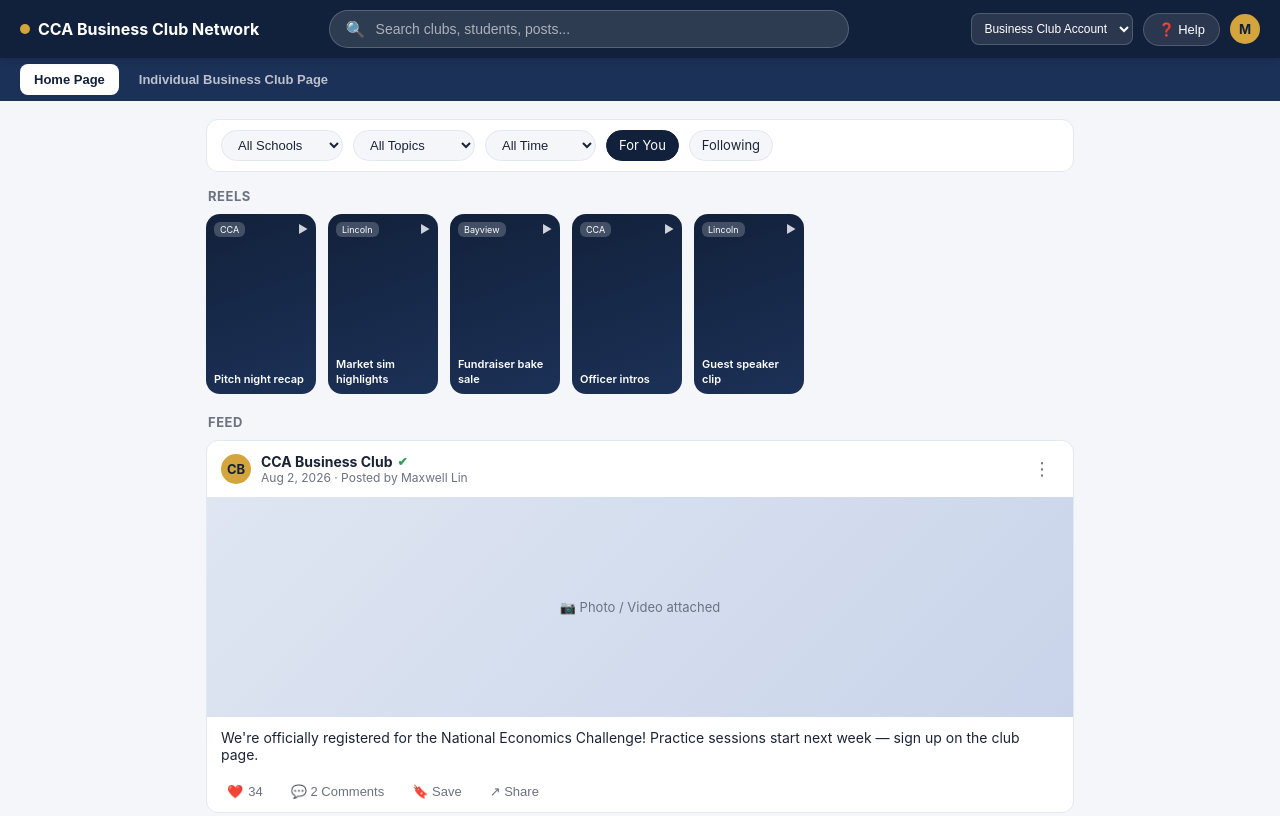
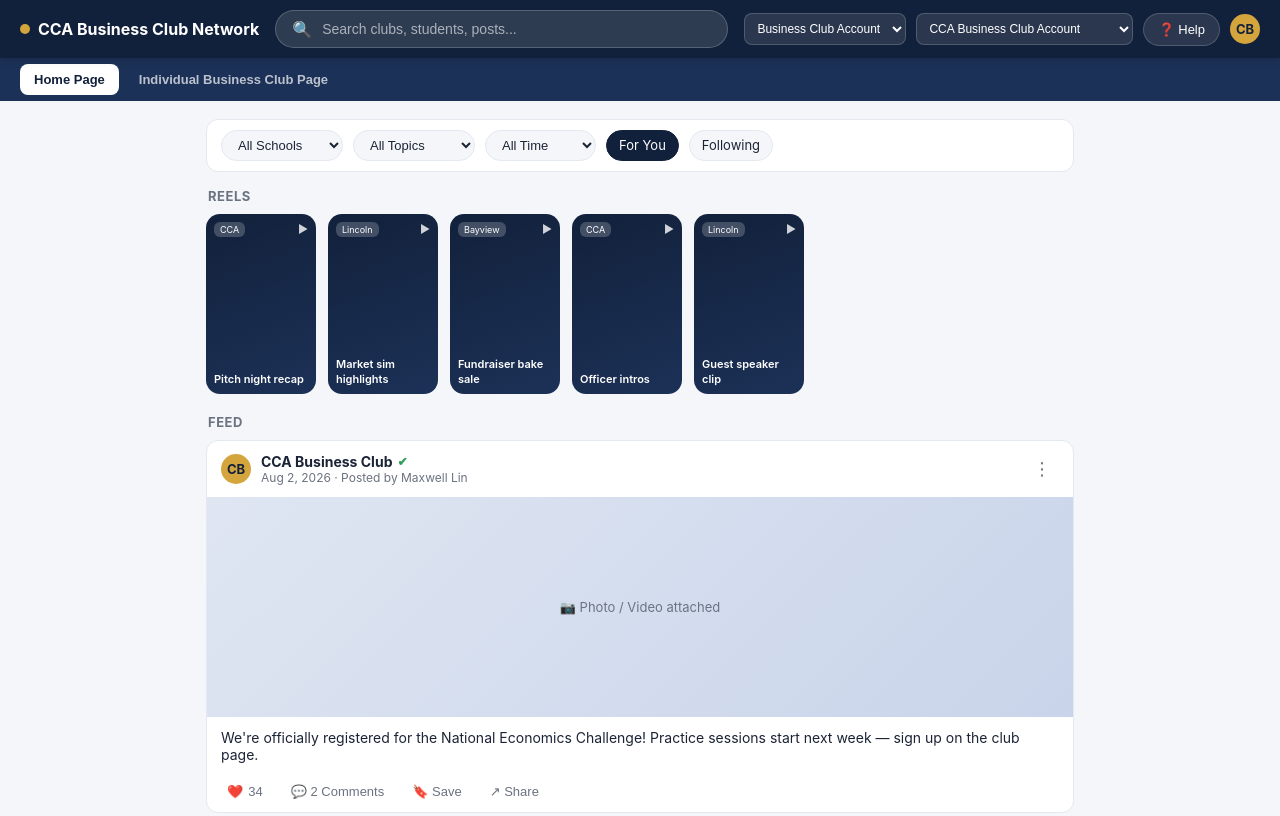
Before and after one commit to Maxwelllin505/business-club-network, a plain HTML site: page index.html in a window 1280 px wide. Shown: the top 816 px of the page. Drawn offline with Linux system fonts and the light colour scheme.

Commit message:
Add files via upload

```diff
--- a/index.html
+++ b/index.html
@@ -305,6 +305,7 @@
       <option value="business" selected>Business Club Account</option>
       <option value="staff">Staff Account</option>
     </select>
+    <select class="role-select" id="clubSelect" style="display:none;"></select>
     <button class="icon-btn" id="helpBtn">❓ Help</button>
     <div class="avatar" id="acctAvatar">M</div>
   </div>
@@ -572,6 +573,21 @@ const rolePerms = {
   staff:    {like:true,  comment:true,  save:true,  repost:true,  share:true,  editPage:true,  drag:true},
 };
 let currentRole = "business";
+let currentClub = clubs[0]; // which club's business account is "logged in" (only meaningful when currentRole === "business")
+const CLUB_PAGE_OWNER = "CCA Business Club"; // the club that owns this Individual Business Club Page
+
+// Staff can delete any post/story. A business account can only delete posts/stories that belong to ITS OWN club.
+function canDelete(post){
+  if(currentRole==="staff") return true;
+  if(currentRole==="business") return post.club === currentClub;
+  return false;
+}
+// Editing the club page itself (new post, drag-reorder, story deletion) is limited to staff or that club's own business account.
+function canManageClubPage(){
+  if(currentRole==="staff") return true;
+  if(currentRole==="business") return currentClub === CLUB_PAGE_OWNER;
+  return false;
+}
 
 function initials(name){ return name.split(" ").map(w=>w[0]).slice(0,2).join("").toUpperCase(); }
 function toast(msg){
@@ -619,7 +635,7 @@ function renderFeed(){
             <button onclick="toast('Saved to your bookmarks')">Save</button>
             <button onclick="toast('Repost shared to your feed')">Repost</button>
             <button class="report" onclick="toast('Reported — staff will review this post')">Report post</button>
-            ${perms.editPage ? `<button class="delete" onclick="deletePost('feed', ${p.id})">Delete post</button>` : ""}
+            ${canDelete(p) ? `<button class="delete" onclick="deletePost('feed', ${p.id})">Delete post</button>` : ""}
           </div>
         </div>
       </div>
@@ -668,7 +684,7 @@ function addComment(i){
   const input=document.getElementById(`commentInput-${i}`);
   if(!perms.comment){ toast("Only Student, Business Club, or Staff accounts can comment"); return; }
   if(!input.value.trim()) return;
-  feedPosts[i].comments.push({id: nextId++, name: currentRole==="business" ? feedPosts[i].club : "You", text:input.value.trim()});
+  feedPosts[i].comments.push({id: nextId++, name: currentRole==="business" ? currentClub : "You", text:input.value.trim()});
   renderFeed();
   document.getElementById(`comments-${i}`).classList.add("open");
 }
@@ -686,7 +702,7 @@ function renderMembers(){
 function renderStories(){
   document.getElementById("storyRow").innerHTML = stories.map(s=>`
     <div class="story ${s.expired?'expired':''}" onclick="${s.expired?`toast('This story has expired')`:`toast('Opening story: ${s.name}')`}">
-      ${currentRole==='staff' ? `<button class="delete-x" onclick="event.stopPropagation(); deleteStory(${s.id})">✕</button>` : ""}
+      ${canManageClubPage() ? `<button class="delete-x" onclick="event.stopPropagation(); deleteStory(${s.id})">✕</button>` : ""}
       <div class="ring"><div class="avatar">${initials(s.name)}</div></div>
       <div class="timer">${s.expired?'Expired':'22h left'}</div>
     </div>`).join("");
@@ -705,16 +721,16 @@ function deleteStory(id){
 let dragSrcIndex=null;
 function renderGrid(filter="all"){
   const grid=document.getElementById("postGrid");
-  const perms=rolePerms[currentRole];
+  const manage = canManageClubPage();
   const list = filter==="all" ? gridPosts : gridPosts.filter(p=>p.type===filter);
   grid.innerHTML = list.map((p,i)=>`
-    <div class="grid-block" draggable="${perms.drag}" data-i="${gridPosts.indexOf(p)}" onclick="openDetail('grid', ${p.id})" style="${p.media?`background-image:linear-gradient(rgba(18,33,59,.15),rgba(18,33,59,.55)),url('${p.media}');background-size:cover;background-position:center;color:#fff;`:""}">
-      ${perms.editPage ? `<button class="delete-x" onclick="event.stopPropagation(); deletePost('grid', ${p.id})">✕</button>` : ""}
+    <div class="grid-block" draggable="${manage}" data-i="${gridPosts.indexOf(p)}" onclick="openDetail('grid', ${p.id})" style="${p.media?`background-image:linear-gradient(rgba(18,33,59,.15),rgba(18,33,59,.55)),url('${p.media}');background-size:cover;background-position:center;color:#fff;`:""}">
+      ${canDelete(p) ? `<button class="delete-x" onclick="event.stopPropagation(); deletePost('grid', ${p.id})">✕</button>` : ""}
       <span class="tag">${p.type}</span>
       ${p.label}
     </div>`).join("");
 
-  if(!perms.drag) return;
+  if(!manage) return;
   const blocks=grid.querySelectorAll(".grid-block");
   blocks.forEach(b=>{
     b.addEventListener("dragstart", e=>{ dragSrcIndex=+b.dataset.i; b.classList.add("dragging"); });
@@ -811,7 +827,6 @@ function renderDetail(){
   const arr = arrRegistry[currentDetail.arrName];
   const p = findById(arr, currentDetail.id);
   if(!p){ closeDetailModal(); return; }
-  const perms = rolePerms[currentRole];
 
   document.getElementById("detailMedia").innerHTML = p.media
     ? `<img src="${p.media}">`
@@ -827,7 +842,7 @@ function renderDetail(){
     <button onclick="toast('${p.comments.length} comment${p.comments.length!==1?'s':''} below')">💬 ${p.comments.length} Comment${p.comments.length!==1?'s':''}</button>
     <button onclick="toast('Saved')">🔖 Save</button>
     <button onclick="toast('Shared')">↗ Share</button>
-    ${perms.editPage ? `<button onclick="deletePost('${currentDetail.arrName}', ${p.id})" style="color:var(--danger);">🗑 Delete Post</button>` : ""}
+    ${canDelete(p) ? `<button onclick="deletePost('${currentDetail.arrName}', ${p.id})" style="color:var(--danger);">🗑 Delete Post</button>` : ""}
   `;
 
   document.getElementById("detailComments").innerHTML = `
@@ -858,7 +873,7 @@ function addDetailComment(){
   if(!input.value.trim()) return;
   const arr = arrRegistry[currentDetail.arrName];
   const p = findById(arr, currentDetail.id);
-  p.comments.push({id: nextId++, name: currentRole==='business' ? (p.club||"CCA Business Club") : "You", text: input.value.trim()});
+  p.comments.push({id: nextId++, name: currentRole==='business' ? currentClub : "You", text: input.value.trim()});
   renderDetail();
   renderFeed();
   renderGrid(currentFilter);
@@ -882,16 +897,37 @@ function applyPermissions(){
     if(isShare) allowed=perms.share;
     btn.classList.toggle("locked", !allowed);
   });
+  const clubSelect = document.getElementById("clubSelect");
+  if(currentRole==="business"){
+    if(!clubSelect.options.length){
+      clubSelect.innerHTML = clubs.map(c=>`<option value="${c}">${c} Account</option>`).join("");
+    }
+    clubSelect.value = currentClub;
+    clubSelect.style.display = "block";
+  } else {
+    clubSelect.style.display = "none";
+  }
+
   document.getElementById("acctAvatar").textContent =
-    currentRole==="public" ? "P" : currentRole==="student" ? "S" : currentRole==="staff" ? "St" : "M";
+    currentRole==="public" ? "P" : currentRole==="student" ? "S" : currentRole==="staff" ? "St" : initials(currentClub);
 
   const note=document.getElementById("clubOwnerNote");
-  if(currentRole==="business"){ note.style.display="block"; note.innerHTML="You're viewing this page as a <b>Business Club Account</b> — you can drag posts to rearrange them and edit page content."; }
-  else if(currentRole==="staff"){ note.style.display="block"; note.innerHTML="You're viewing as <b>Staff</b> — you can edit any post on this page and view its report history."; }
-  else { note.style.display="none"; }
+  const manage = canManageClubPage();
+  if(currentRole==="staff"){
+    note.style.display="block";
+    note.innerHTML="You're viewing as <b>Staff</b> — you can edit or delete any post, comment, or story on this page and view its report history.";
+  } else if(currentRole==="business" && manage){
+    note.style.display="block";
+    note.innerHTML=`You're viewing this page as the <b>${currentClub} Account</b> — you can drag posts to rearrange them, publish new posts, and delete your own posts/stories.`;
+  } else if(currentRole==="business"){
+    note.style.display="block";
+    note.innerHTML=`You're viewing this page as <b>${currentClub} Account</b> — this page belongs to a different club, so you can view it but can't edit, post, or delete its content.`;
+  } else {
+    note.style.display="none";
+  }
 
   const newPostBtn=document.getElementById("newPostBtn");
-  if(newPostBtn) newPostBtn.style.display = perms.editPage ? "flex" : "none";
+  if(newPostBtn) newPostBtn.style.display = manage ? "flex" : "none";
 
   renderGrid(currentFilter);
   renderStories();
@@ -899,9 +935,17 @@ function applyPermissions(){
 
 document.getElementById("roleSelect").addEventListener("change",(e)=>{
   currentRole=e.target.value;
+  if(currentRole==="business" && !currentClub) currentClub = clubs[0];
   applyPermissions();
   renderFeed();
   toast(`Switched to ${e.target.options[e.target.selectedIndex].text}`);
+});
+
+document.getElementById("clubSelect").addEventListener("change",(e)=>{
+  currentClub = e.target.value;
+  applyPermissions();
+  renderFeed();
+  toast(`Now managing as ${currentClub}`);
 });
 
 /* ---------------- PAGE NAV ---------------- */
```
